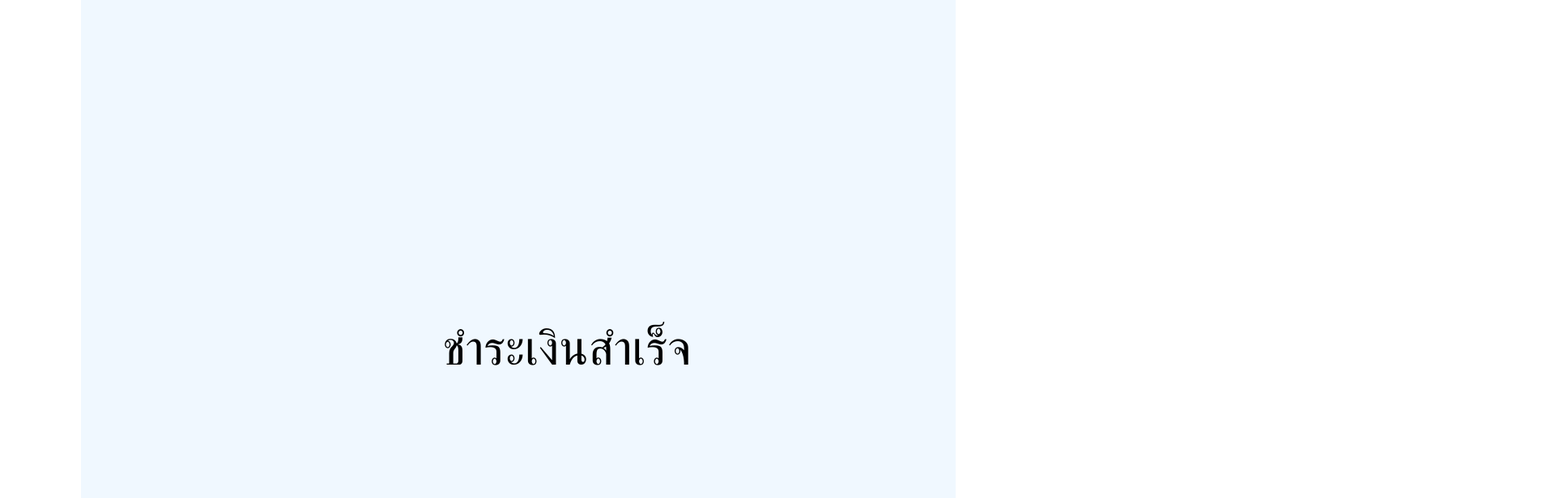
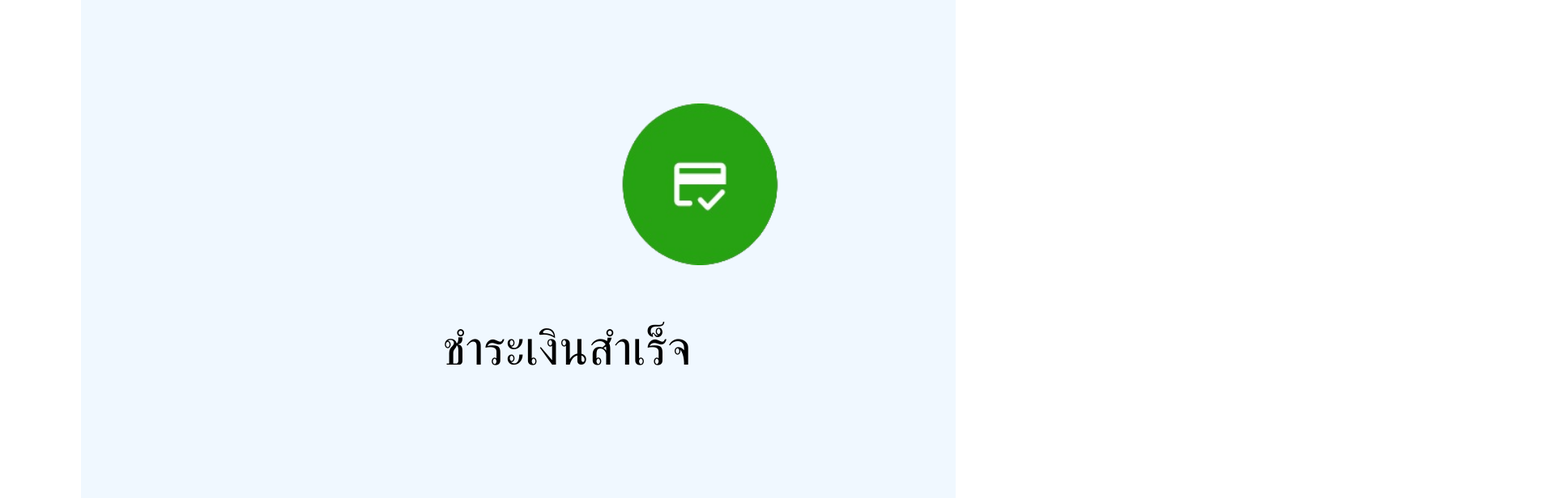
Before and after one commit to Khemzh/muvwheel_frontend, a React (Create React App) app: page / in a window 1280 px wide. Shown: the part 1520-2136 px from the top of the page at 81% size, 1920 px wide, since content can reach past the window. Built offline with nearby package versions, Linux system fonts and the light colour scheme.

Commit message:
camptest9

```diff
--- a/src/Pages/PaidSuccess.css
+++ b/src/Pages/PaidSuccess.css
@@ -46,7 +46,7 @@
     width: 200px;
     height: 200px;
     margin-left: 400px;
-    margin-left: 2450px
+    margin-left: 450px
 }
 .pay{
     margin-top: 50px;
```
